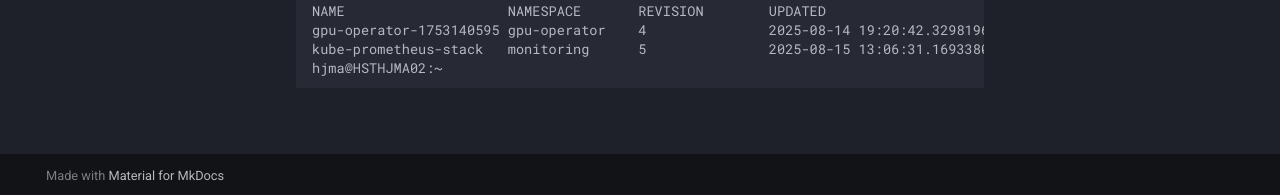
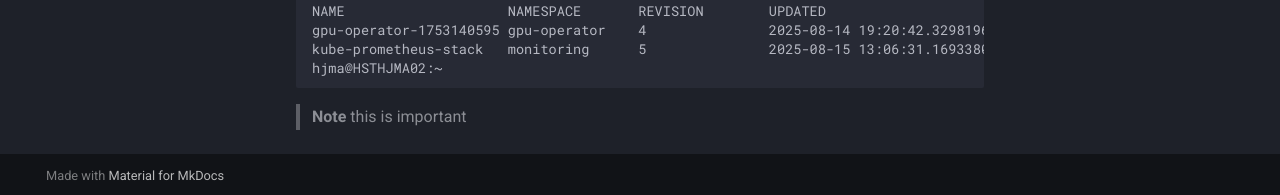
Before and after one commit to hjma29/grafana-prometheus-hpe-greenlake-com-nvidia, an MkDocs documentation site: the page built from docs/whitepaper.md, in a window 1280 px wide and 1178 px high. Shown: the part 980-1175 px from the top of the window. Built offline with MkDocs 1.6.1 and Material for MkDocs 9.7.7, drawn with Linux system fonts in a browser that asks for light colours.

Commit message:
[skip ci] 251009-12:52 on mini4

````diff
--- a/docs/whitepaper.md
+++ b/docs/whitepaper.md
@@ -32,3 +32,7 @@ gpu-operator-1753140595 gpu-operator    4               2025-08-14 19:20:42.3298
 kube-prometheus-stack   monitoring      5               2025-08-15 13:06:31.169338089 -0700 MST deployed        kube-prometheus-stack-76.3.0    v0.84.1
 hjma@HSTHJMA02:~
 ```
+
+> **Note**
+> this is important
+>
````
